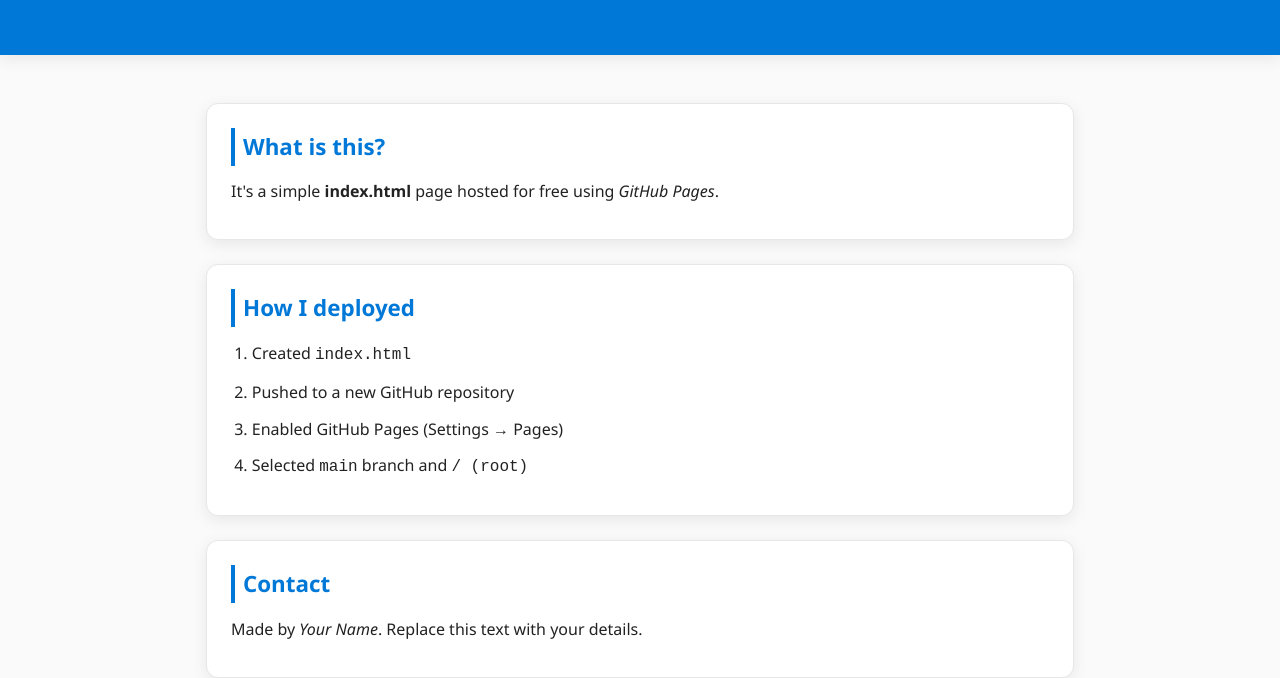
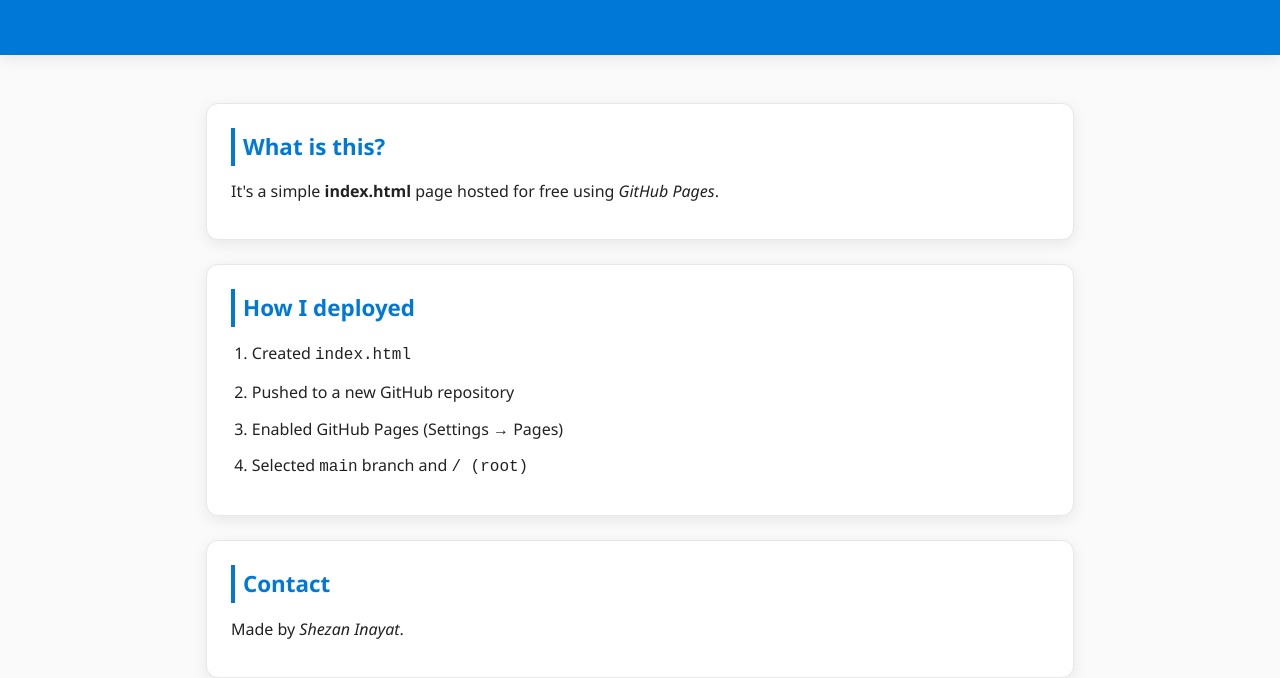
Before and after one commit to shezanmalikcfc/task6-github-pages, a plain HTML site: page index.html in a window 1280 px wide. Shown: the part 157-835 px from the top of the page. Drawn offline with Linux system fonts and the light colour scheme.

Commit message:
FINAL HTML

```diff
--- a/index.html
+++ b/index.html
@@ -31,7 +31,7 @@
 
       <section>
         <h2>Contact</h2>
-        <p>Made by <em>Your Name</em>. Replace this text with your details.</p>
+        <p>Made by <em>Shezan Inayat</em>.</p>
       </section>
     </main>
 
```
